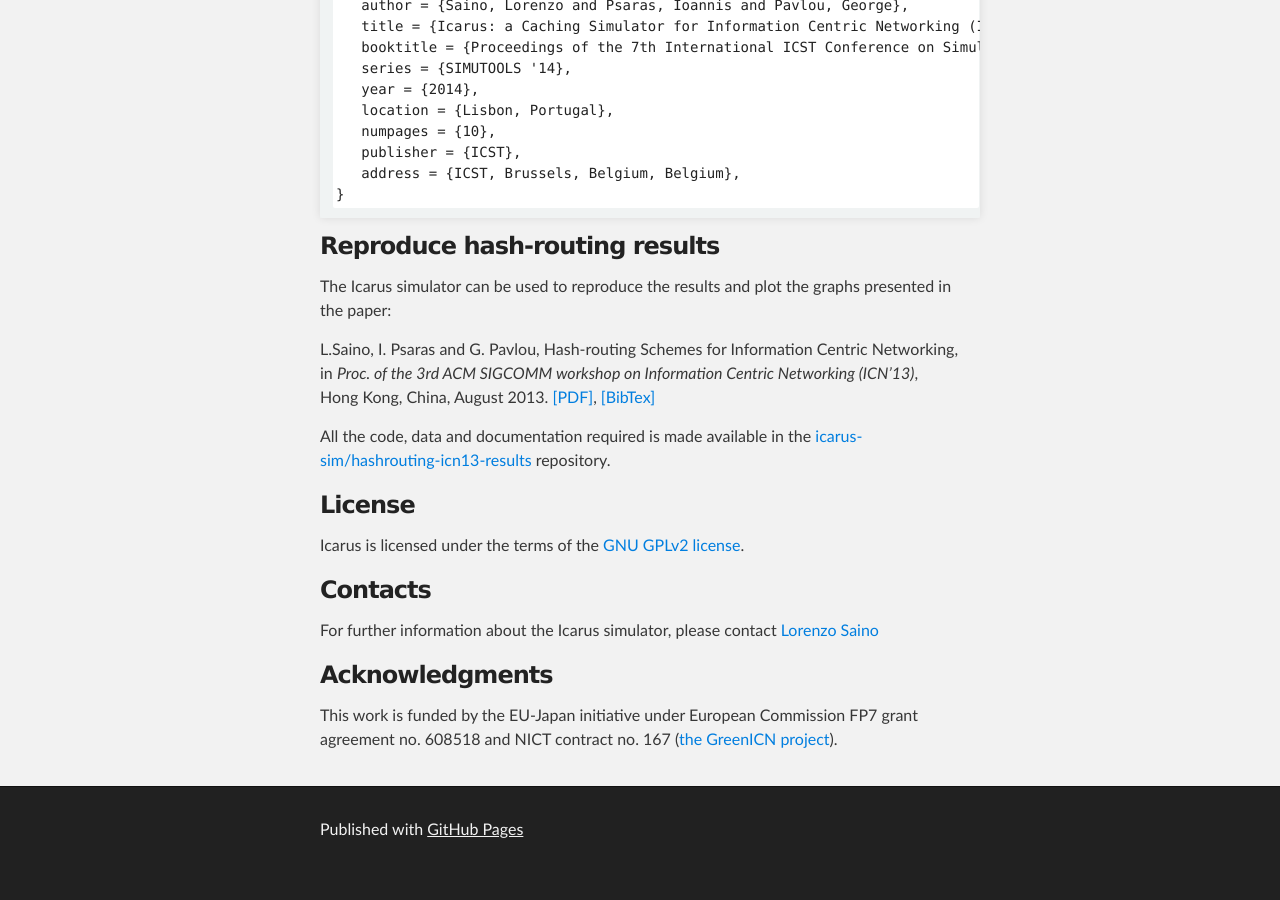
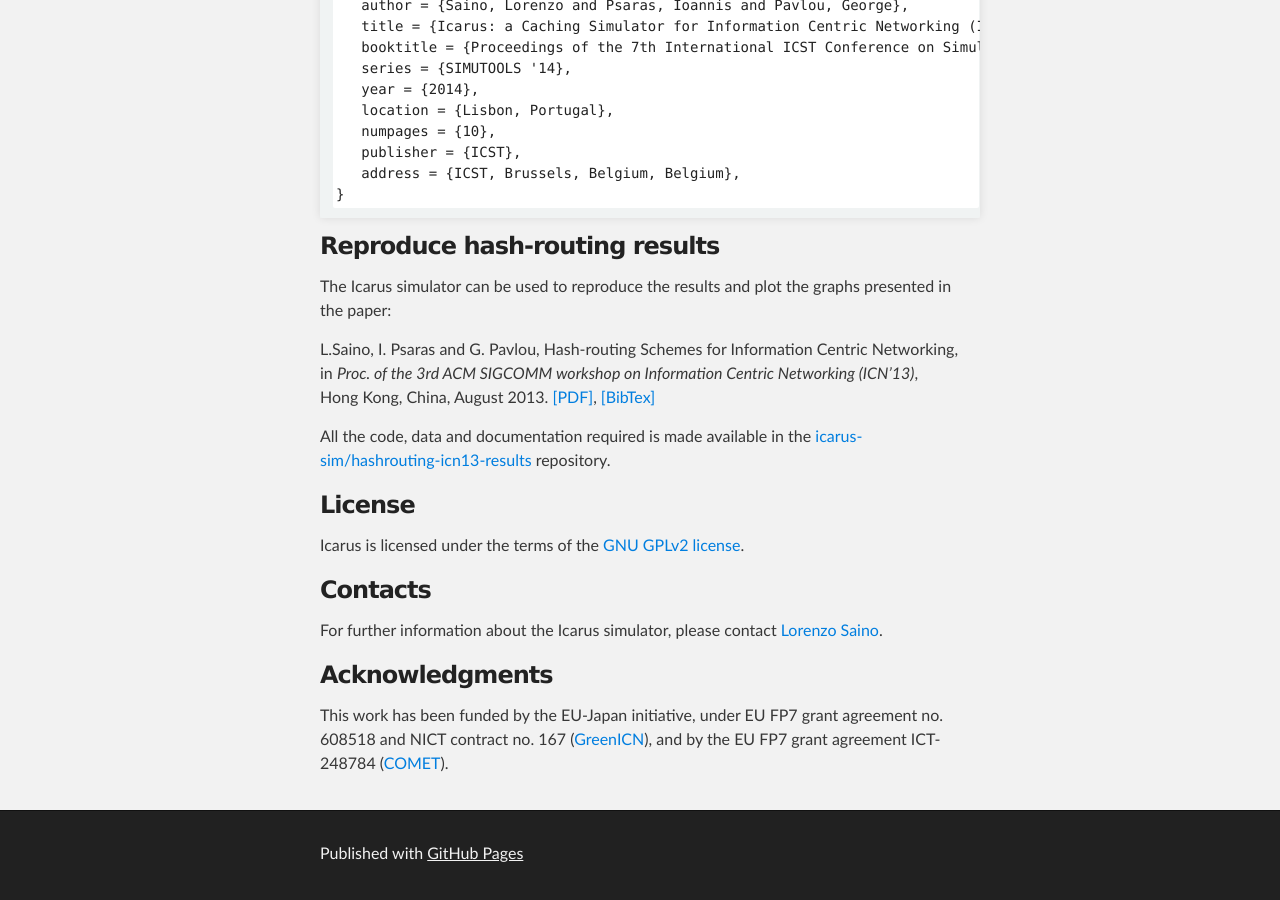
Before and after one commit to icarus-sim/icarus-sim.github.io, a Jekyll site: the page built from index.md, in a window 1280 px wide and 900 px high, scrolled down 2742 px. Built offline with Jekyll 4.4.1, drawn with Linux system fonts in a browser that asks for light colours; Markdown is read by kramdown in place of the engine named in the settings; before the commit the page ends 3618 px from its top, so only the background shows below that.

Commit message:
Update acknowledgements

```diff
--- a/index.md
+++ b/index.md
@@ -130,7 +130,7 @@ All the code, data and documentation required is made available in the [icarus-s
 Icarus is licensed under the terms of the [GNU GPLv2 license](http://www.gnu.org/licenses/gpl-2.0.html).
 
 ### Contacts
-For further information about the Icarus simulator, please contact [Lorenzo Saino](http://www.ee.ucl.ac.uk/~lsaino)
+For further information about the Icarus simulator, please contact [Lorenzo Saino](http://www.ee.ucl.ac.uk/~lsaino).
 
 ### Acknowledgments
-This work is funded by the EU-Japan initiative under European Commission FP7 grant agreement no. 608518 and NICT contract no. 167 ([the GreenICN project](http://www.greenicn.org/)).
+This work has been funded by the EU-Japan initiative, under EU FP7 grant agreement no. 608518 and NICT contract no. 167 ([GreenICN](http://www.greenicn.org/)), and by the EU FP7 grant agreement ICT-248784 ([COMET](http://www.comet-project.org/)).
```
